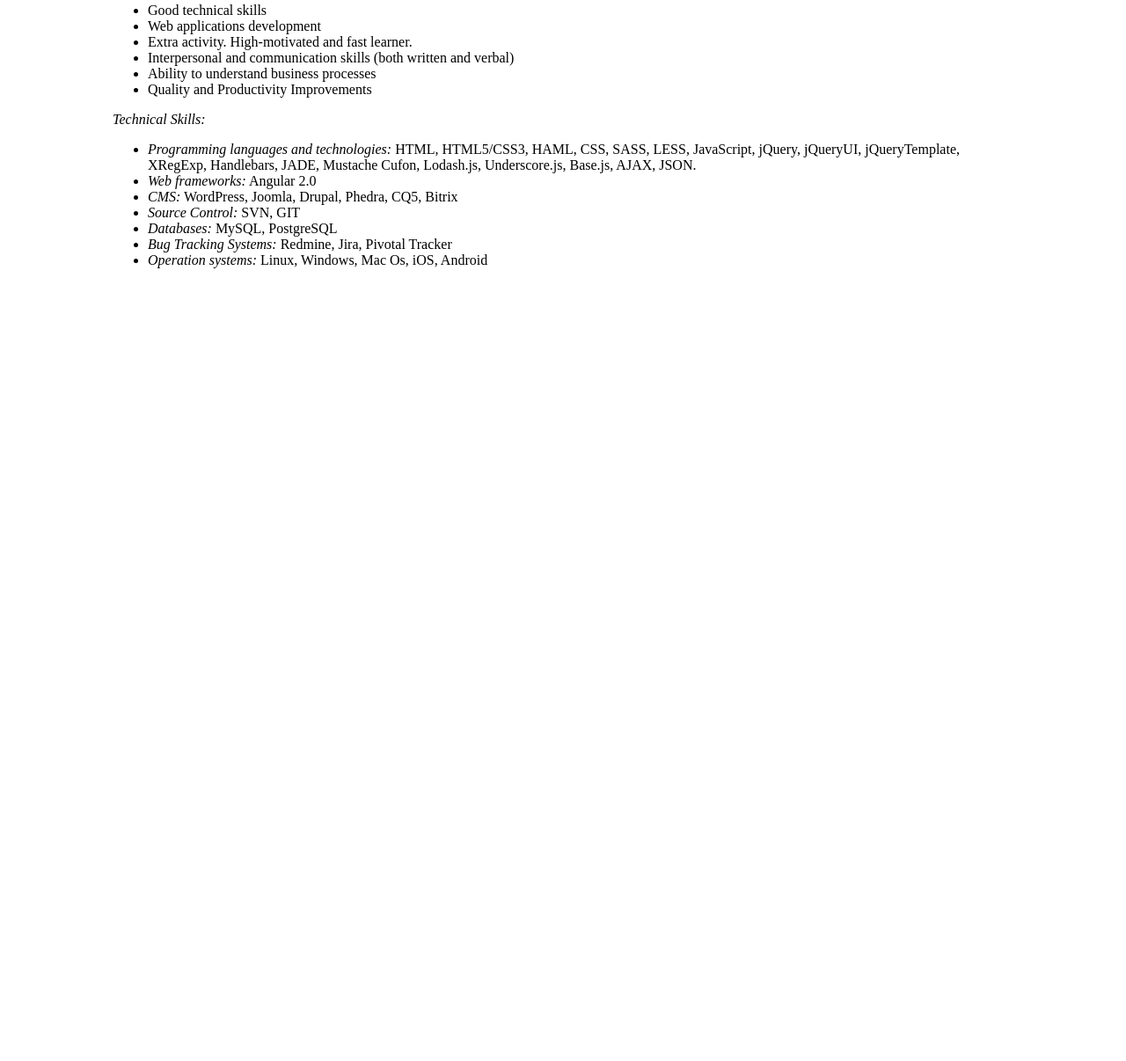
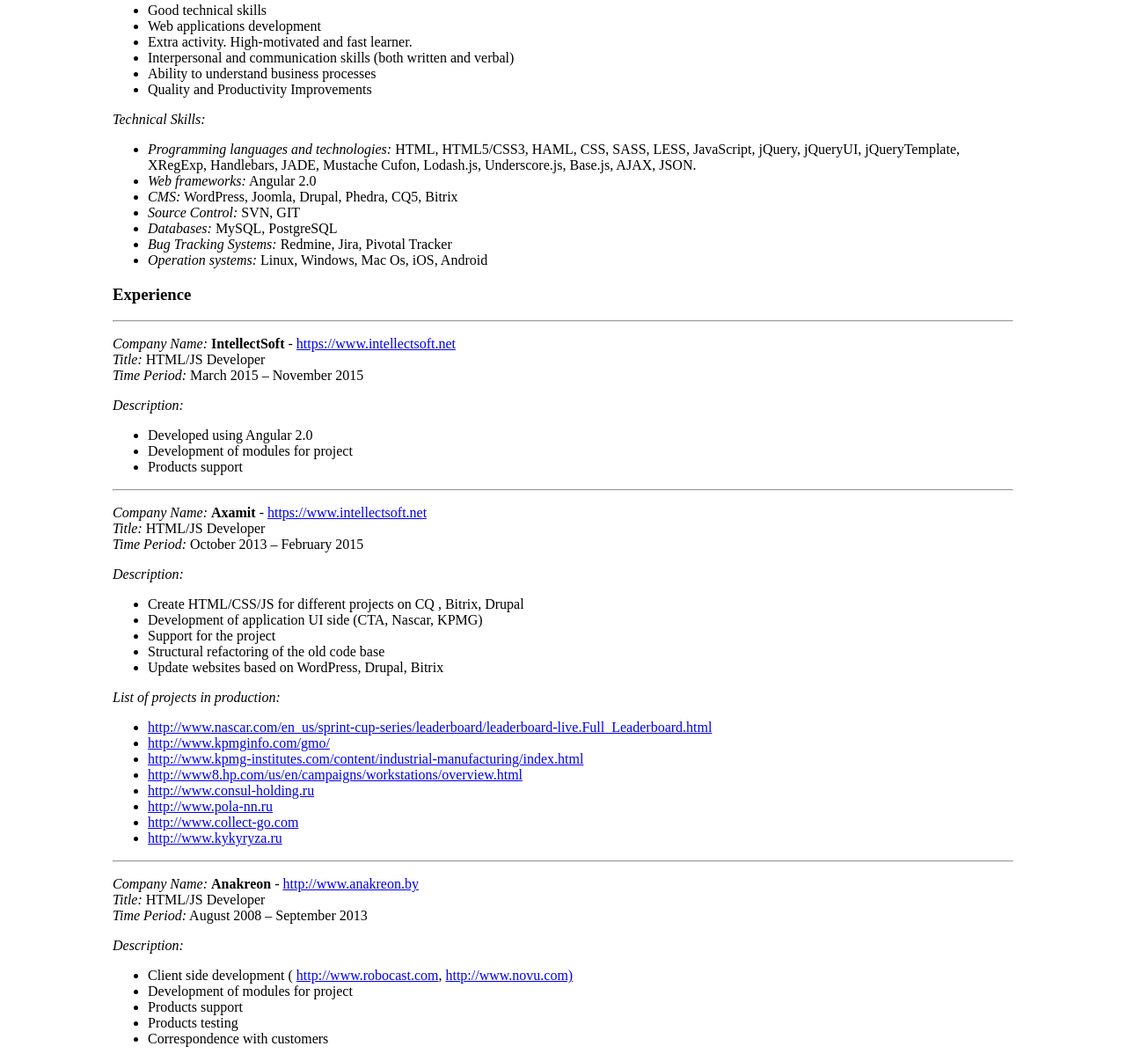
Before and after one commit to svetulka/rsschool-cv, a plain HTML site: page index.html in a window 1280 px wide. Shown: the part 689-1895 px from the top of the page at 88% size. Before the commit the page ends 1010 px from the top, so only its background shows below. Drawn offline with Linux system fonts and the light colour scheme.

Commit message:
feat: add experience block to cv

```diff
--- a/index.html
+++ b/index.html
@@ -69,7 +69,63 @@
                 </ul>
             </p>
         </section>
-        <section></section>
+        <section>
+            <h3>Experience</h3>
+            <hr>
+            <div>
+                <p><em>Company Name:</em> <strong>IntellectSoft</strong> - <a href="https://www.intellectsoft.net" target="_blank">https://www.intellectsoft.net</a><br>
+                   <em>Title:</em>  HTML/JS Developer<br>
+                   <em>Time Period:</em> March 2015 – November 2015<br>
+                </p>
+                <em>Description:</em>
+                <ul>
+                    <li>Developed using Angular 2.0</li>
+                    <li>Development of modules for project</li>
+                    <li>Products support</li>
+                </ul>
+            </div>
+            <hr>
+            <div>
+                <p><em>Company Name:</em> <strong>Axamit</strong> - <a href="https://www.intellectsoft.net" target="_blank">https://www.intellectsoft.net</a><br>
+                   <em>Title:</em>  HTML/JS Developer<br>
+                   <em>Time Period:</em> October 2013 – February 2015<br>
+                </p>
+                <em>Description:</em>
+                <ul>
+                    <li>Create HTML/CSS/JS for different projects on CQ , Bitrix, Drupal</li>
+                    <li>Development of application UI side (CTA, Nascar, KPMG)</li>
+                    <li>Support for the project</li>
+                    <li>Structural refactoring of the old code base</li>
+                    <li>Update websites based on WordPress, Drupal, Bitrix</li>
+                </ul>
+                <em>List of projects in production:</em>
+                <ul>
+                    <li><a href="http://www.nascar.com/en_us/sprint-cup-series/leaderboard/leaderboard-live.Full_Leaderboard.html" target="_blank">http://www.nascar.com/en_us/sprint-cup-series/leaderboard/leaderboard-live.Full_Leaderboard.html</a></li>
+                    <li><a href="http://www.kpmginfo.com/gmo/" target="_blank">http://www.kpmginfo.com/gmo/</a></li>
+                    <li><a href="http://www.kpmg-institutes.com/content/industrial-manufacturing/index.html" target="_blank">http://www.kpmg-institutes.com/content/industrial-manufacturing/index.html</a></li>
+                    <li><a href="http://www8.hp.com/us/en/campaigns/workstations/overview.html" target="_blank">http://www8.hp.com/us/en/campaigns/workstations/overview.html</a></li>
+                    <li><a href="http://www.consul-holding.ru" target="_blank">http://www.consul-holding.ru</a></li>
+                    <li><a href="http://www.pola-nn.ru" target="_blank">http://www.pola-nn.ru</a></li>
+                    <li><a href="http://www.collect-go.com" target="_blank">http://www.collect-go.com</a></li>
+                    <li><a href="http://www.kykyryza.ru" target="_blank">http://www.kykyryza.ru</a></li>
+                </ul>
+            </div>
+            <hr>
+            <div>
+                <p><em>Company Name:</em> <strong>Anakreon</strong> - <a href="http://www.anakreon.by" target="_blank">http://www.anakreon.by</a><br>
+                   <em>Title:</em>  HTML/JS Developer<br>
+                   <em>Time Period:</em> August 2008 – September 2013<br>
+                </p>
+                <em>Description:</em>
+                <ul>
+                    <li>Client side development ( <a href="http://www.robocast.com" target="_blank">http://www.robocast.com</a>, <a href="http://www.novu.com" target="_blank">http://www.novu.com)</a></li>
+                    <li>Development of modules for project</li>
+                    <li>Products support</li>
+                    <li>Products testing</li>
+                    <li>Correspondence with customers</li>
+                </ul>
+            </div>
+        </section>
     </main>
 </body>
 </html>
```
